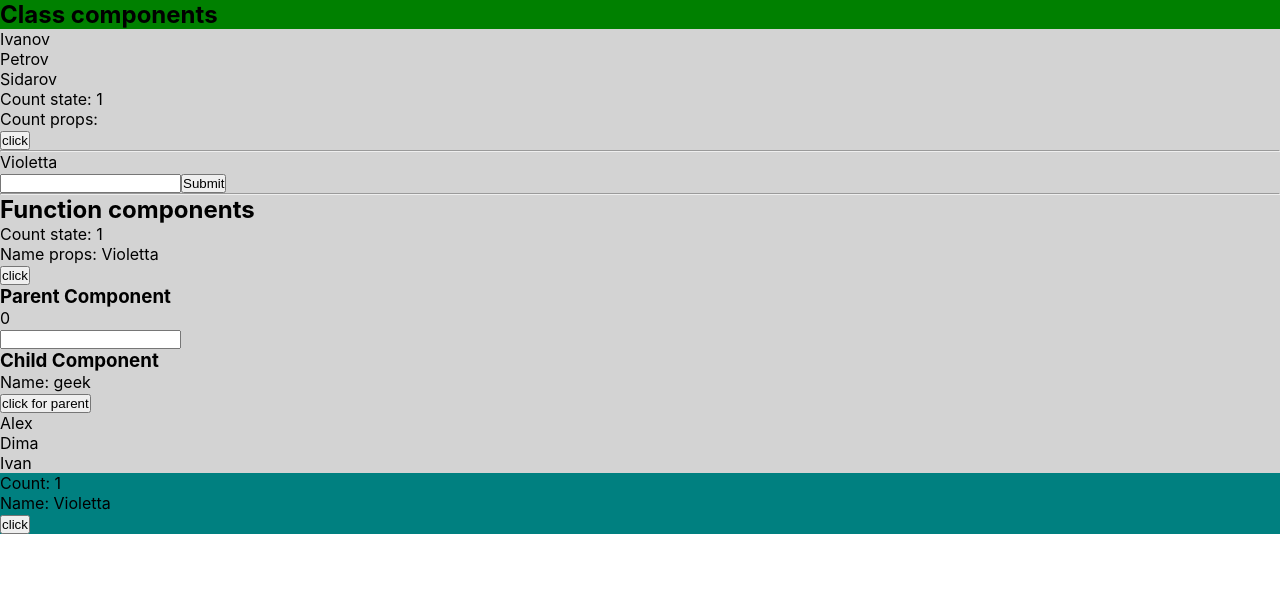
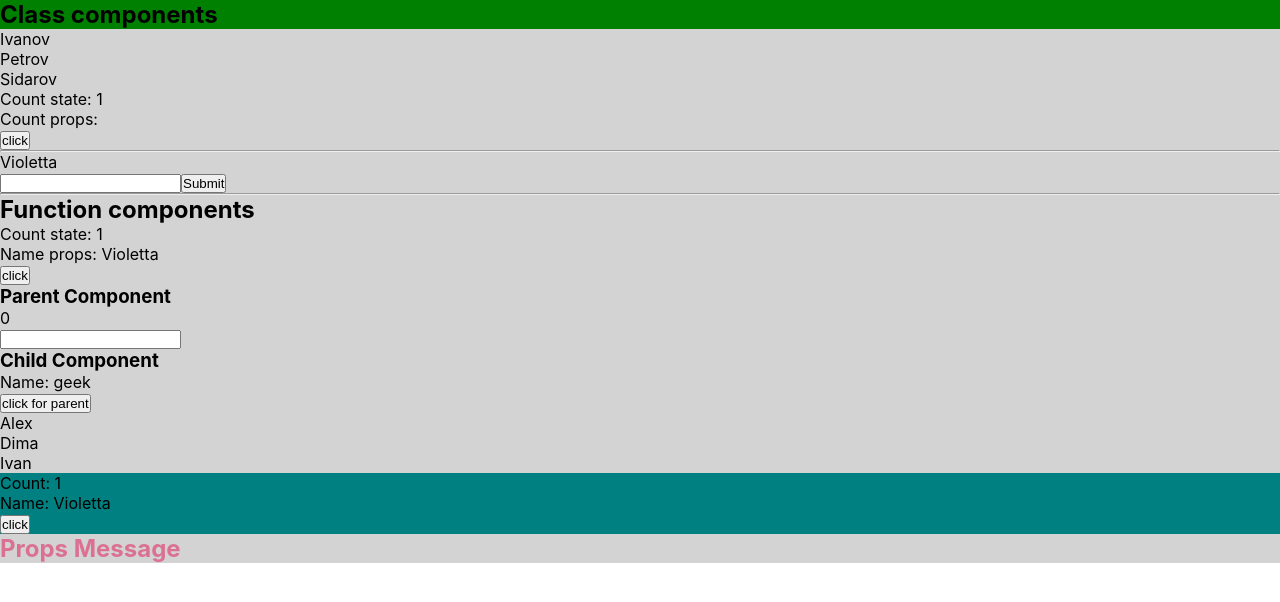
Before and after one commit to ViolettaFilimonova/ReactGB, a React (Create React App) app: page / in a window 1280 px wide. Shown: the top 602 px of the page. Built offline with nearby package versions, Linux system fonts and the light colour scheme; the HTML template or start-up script is replaced by a standard one.

Commit message:
message props

```diff
--- a/src/App.jsx
+++ b/src/App.jsx
@@ -7,6 +7,7 @@ import {Count as CountClass} from "./components-class/Count";
 import {Count} from "./components/Count";
 import {ChildComponent} from "./components/ChildComponent";
 import {useState} from "react";
+import {Message} from "./components/Message/Message";
 
 function App() {
     const [name, setName] = useState('geek')
@@ -32,6 +33,7 @@ function App() {
             return <p key={ind}>{item}</p>
         })}
         <Form/>
+        <Message text={'Props Message'}/>
     </div>
   );
 }
--- /dev/null
+++ b/src/components/Message/Message.jsx
@@ -0,0 +1,8 @@
+import React from "react";
+import style from "./message.module.css"
+
+export const Message = (props) => {
+  return <>
+    <h2 className={style.messageText}>{props.text}</h2>
+  </>
+}
--- /dev/null
+++ b/src/components/Message/message.module.css
@@ -0,0 +1,3 @@
+.messageText{
+    color: palevioletred;
+}
```
